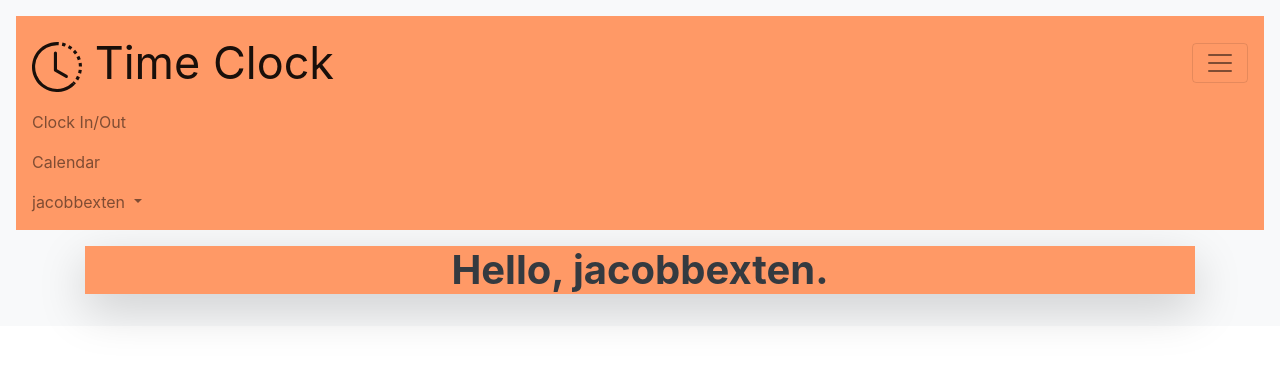
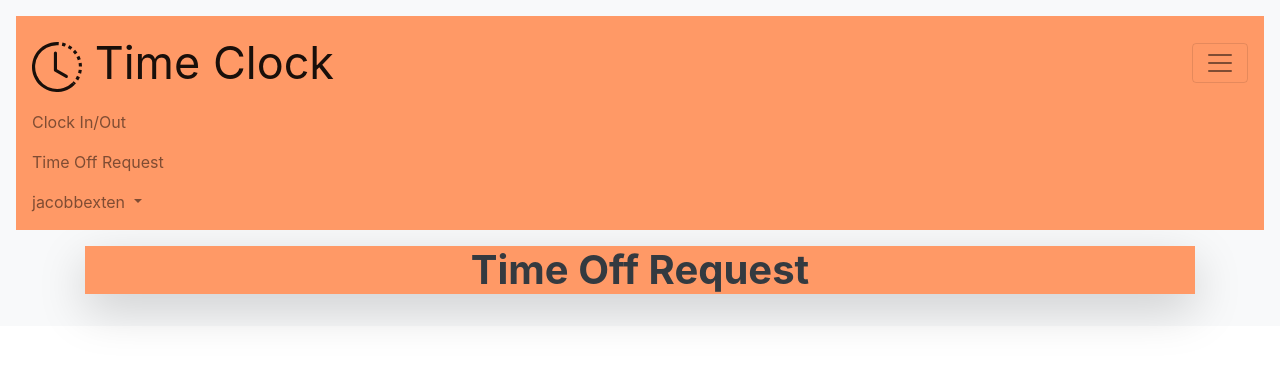
Before and after one commit to jacobbexten/EmployeeTimeclock, a Django app: page /calendar/ in a window 1280 px wide, after a click that opens the changed part. Shown: the top 365 px of the page. Run offline with Django 3.2, Linux system fonts and the light colour scheme; the first user in the database is signed in; some libraries are stand-ins or nearby versions.

Commit message:
working on implementing a calendar but also a time off request. wanting both the request to be posted to the calendar.

```diff
--- a/templates/base.html
+++ b/templates/base.html
@@ -39,7 +39,7 @@
         <ul class="navbar-nav ml-auto">
           <li class="nav-item">
             <a class="nav-link" href="{% url 'clock_in_out' %}">Clock In/Out <span class="sr-only">(current)</span></a>
-            <a class="nav-link" href="{% url 'calendar' %}">Calendar <span class="sr-only">(current)</span></a>
+            <a class="nav-link" href="{% url 'calendar' %}">Time Off Request <span class="sr-only">(current)</span></a>
             <a class="nav-link dropdown-toggle" href="#" id="userMenu"
               data-toggle="dropdown" aria-haspopup="true"
               aria-expanded="false">
--- /dev/null
+++ b/templates/calendar.html
@@ -0,0 +1,30 @@
+<!-- templates/calendar.html -->
+
+{% extends 'base.html' %}
+
+{% block title %}Calendar{% endblock title %}
+
+{% block content %}
+
+{% if user.is_authenticated %}
+
+    <div class="mx-auto shadow-lg w-100 m-3" style="background-color: #ff9966">
+      <h1 class="text-center font-weight-bold">
+        <span class="align-bottom">Time Off Request</span></h1>
+    </div>
+
+
+
+
+
+
+
+{% else %}
+    <div class="mx-auto shadow-lg m-4" style="background-color: #ff9966; width: 200px">
+      <p class="text-center font-italic text-light">
+        <span class="align-bottom">You are not logged in.</span></p>
+    </div>
+
+{% endif %}
+
+{% endblock content %}
--- a/templates/clock_in_out.html
+++ b/templates/clock_in_out.html
@@ -45,8 +45,6 @@
 
 
 
-
-
     {% for clockinout in object_list %}
     <div class="card" style="background-color: #ffccb3">
       <div class="row card-header m-2 mw-100" style="background-color: #ff9966">
--- a/timeclock/urls.py
+++ b/timeclock/urls.py
@@ -1,6 +1,6 @@
 from django.urls import path
 
-from .views import HomePageView, ClockInOutView
+from .views import HomePageView, ClockInOutView, CalendarView
 
 urlpatterns = [
 
@@ -8,6 +8,6 @@ urlpatterns = [
 
     path('clock_in_out/', ClockInOutView.as_view(), name='clock_in_out'),
 
-    path('calendar/', HomePageView.as_view(), name='calendar'),
+    path('calendar/', CalendarView.as_view(), name='calendar'),
 
 ]
--- a/timeclock/views.py
+++ b/timeclock/views.py
@@ -4,7 +4,7 @@ from django.shortcuts import render
 
 from django.views.generic import TemplateView, ListView
 
-from .models import ClockInOut
+from .models import ClockInOut, Calendar
 
 import datetime
 
@@ -22,6 +22,16 @@ class ClockInOutView(ListView):
 
     fields = ('author', 'notes',)
 
+class CalendarView(ListView):
+
+    model = Calendar
+
+    template_name = 'calendar.html'
+
+    fields = ('author',)
+
+
+
 def timelog(request):
 
     if request.method == "POST":
```
Also changed, not shown: timeclock/models.py (+11 -0 lines).
